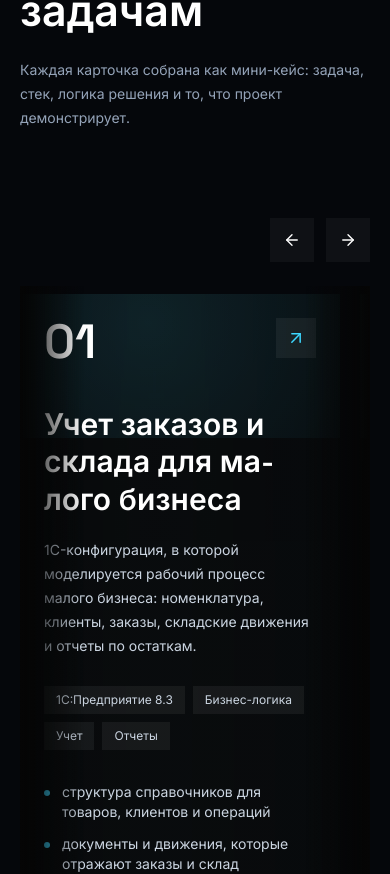
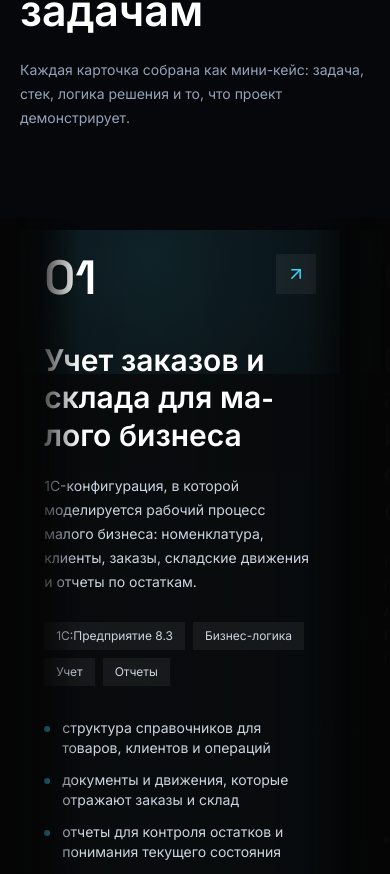
Before and after one commit to MAx-ICTU/DevShakov, a React (Vite) app: page / in a window 390 px wide. Shown: the part 5489-6363 px from the top of the page. Built offline with nearby package versions, Linux system fonts and the light colour scheme.

Commit message:
Make projects carousel draggable

```diff
--- a/src/sections/Projects.tsx
+++ b/src/sections/Projects.tsx
@@ -1,7 +1,7 @@
 import { motion, useMotionValue, useSpring, useTransform } from "framer-motion";
-import { ArrowLeft, ArrowRight, ArrowUpRight, ExternalLink } from "lucide-react";
+import { ArrowUpRight, ExternalLink } from "lucide-react";
 import { useEffect, useRef } from "react";
-import type { KeyboardEvent, MouseEvent } from "react";
+import type { KeyboardEvent, MouseEvent, PointerEvent } from "react";
 import { PlainRouteLink } from "../components/AnimatedLink";
 import { Container } from "../components/Container";
 import { SplitTextReveal } from "../components/animations/SplitTextReveal";
@@ -154,38 +154,92 @@ function WorkCard({ project, index, locale }: WorkCardProps) {
 export function Projects({ locale }: ProjectsProps) {
   const carouselRef = useRef<HTMLDivElement | null>(null);
   const isPausedRef = useRef(false);
+  const isDraggingRef = useRef(false);
+  const didDragRef = useRef(false);
+  const dragStartXRef = useRef(0);
+  const dragStartScrollRef = useRef(0);
+  const loopWidthRef = useRef(0);
+  const carouselProjects = [...projects, ...projects, ...projects];
 
-  const scrollProjects = (direction: 1 | -1) => {
+  const normalizeScroll = () => {
+    const node = carouselRef.current;
+    const loopWidth = loopWidthRef.current;
+    if (!node || !loopWidth) return;
+
+    if (node.scrollLeft >= loopWidth * 2) {
+      node.scrollLeft -= loopWidth;
+    } else if (node.scrollLeft <= 0) {
+      node.scrollLeft += loopWidth;
+    }
+  };
+
+  const handlePointerDown = (event: PointerEvent<HTMLDivElement>) => {
     const node = carouselRef.current;
     if (!node) return;
 
-    const card = node.querySelector<HTMLElement>("[data-carousel-card]");
-    const step = card ? card.offsetWidth + 20 : node.clientWidth * 0.72;
+    isPausedRef.current = true;
+    isDraggingRef.current = true;
+    didDragRef.current = false;
+    dragStartXRef.current = event.clientX;
+    dragStartScrollRef.current = node.scrollLeft;
+    node.setPointerCapture(event.pointerId);
+    node.classList.add("is-dragging");
+  };
 
-    if (direction > 0 && node.scrollLeft + node.clientWidth >= node.scrollWidth - step * 0.45) {
-      node.scrollTo({ left: 0, behavior: "smooth" });
-      return;
+  const handlePointerMove = (event: PointerEvent<HTMLDivElement>) => {
+    const node = carouselRef.current;
+    if (!node || !isDraggingRef.current) return;
+
+    const delta = event.clientX - dragStartXRef.current;
+    if (Math.abs(delta) > 6) {
+      didDragRef.current = true;
+    }
+    node.scrollLeft = dragStartScrollRef.current - delta;
+    normalizeScroll();
+  };
+
+  const stopDragging = (event: PointerEvent<HTMLDivElement>) => {
+    const node = carouselRef.current;
+    if (!node) return;
+
+    isDraggingRef.current = false;
+    isPausedRef.current = false;
+    node.classList.remove("is-dragging");
+    if (node.hasPointerCapture(event.pointerId)) {
+      node.releasePointerCapture(event.pointerId);
     }
 
-    if (direction < 0 && node.scrollLeft <= step * 0.25) {
-      node.scrollTo({ left: node.scrollWidth, behavior: "smooth" });
-      return;
-    }
+    window.setTimeout(() => {
+      didDragRef.current = false;
+    }, 80);
+  };
 
-    node.scrollBy({ left: step * direction, behavior: "smooth" });
-  };
+  useEffect(() => {
+    const node = carouselRef.current;
+    const firstCard = node?.querySelector<HTMLElement>("[data-carousel-card]");
+    if (!node || !firstCard) return;
+
+    const gap = 20;
+    loopWidthRef.current = (firstCard.offsetWidth + gap) * projects.length;
+    node.scrollLeft = loopWidthRef.current;
+  }, []);
 
   useEffect(() => {
     const reduceMotion = window.matchMedia("(prefers-reduced-motion: reduce)").matches;
     if (reduceMotion) return;
 
-    const timer = window.setInterval(() => {
-      if (!isPausedRef.current) {
-        scrollProjects(1);
+    let frame = 0;
+    const tick = () => {
+      const node = carouselRef.current;
+      if (node && !isPausedRef.current && !isDraggingRef.current) {
+        node.scrollLeft += 0.42;
+        normalizeScroll();
       }
-    }, 4200);
+      frame = window.requestAnimationFrame(tick);
+    };
 
-    return () => window.clearInterval(timer);
+    frame = window.requestAnimationFrame(tick);
+    return () => window.cancelAnimationFrame(frame);
   }, []);
 
   return (
@@ -206,49 +260,44 @@ export function Projects({ locale }: ProjectsProps) {
               : "Each card is shaped as a mini case: task, stack, solution logic and what the project demonstrates."}
           </p>
         </div>
+      </Container>
 
-        <div className="mb-6 flex justify-end gap-3">
-          <button
-            type="button"
-            onClick={() => scrollProjects(-1)}
-            className="grid h-11 w-11 place-items-center bg-white/[0.045] text-white/72 transition hover:bg-cyan hover:text-black"
-            aria-label={locale === "ru" ? "Предыдущие проекты" : "Previous projects"}
-          >
-            <ArrowLeft size={18} strokeWidth={1.8} />
-          </button>
-          <button
-            type="button"
-            onClick={() => scrollProjects(1)}
-            className="grid h-11 w-11 place-items-center bg-white/[0.045] text-white/72 transition hover:bg-cyan hover:text-black"
-            aria-label={locale === "ru" ? "Следующие проекты" : "Next projects"}
-          >
-            <ArrowRight size={18} strokeWidth={1.8} />
-          </button>
-        </div>
-
-        <div className="-mx-5 px-5 sm:-mx-8 sm:px-8 lg:-mx-14 lg:px-14">
+      <div className="relative left-1/2 w-screen -translate-x-1/2 overflow-hidden">
         <div className="project-carousel-shell relative">
           <div
             ref={carouselRef}
-              className="project-carousel-scroll flex gap-5 overflow-x-auto py-2"
+            className="project-carousel-scroll flex cursor-grab gap-5 overflow-x-auto px-[max(1.25rem,calc((100vw-80rem)/2))] py-3 active:cursor-grabbing"
+            onPointerDown={handlePointerDown}
+            onPointerMove={handlePointerMove}
+            onPointerUp={stopDragging}
+            onPointerCancel={stopDragging}
             onPointerEnter={() => {
               isPausedRef.current = true;
             }}
-              onPointerLeave={() => {
+            onPointerLeave={(event) => {
+              if (isDraggingRef.current) {
+                stopDragging(event);
+                return;
+              }
               isPausedRef.current = false;
             }}
+            onClickCapture={(event) => {
+              if (didDragRef.current) {
+                event.preventDefault();
+                event.stopPropagation();
+              }
+            }}
           >
-              {projects.map((project, index) => (
-                <div key={project.slug} data-carousel-card className="w-[min(82vw,25rem)] shrink-0 snap-start">
-                  <WorkCard project={project} index={index} locale={locale} />
+            {carouselProjects.map((project, index) => (
+              <div key={`${project.slug}-${index}`} data-carousel-card className="w-[min(82vw,25rem)] shrink-0 snap-start">
+                <WorkCard project={project} index={index % projects.length} locale={locale} />
               </div>
             ))}
           </div>
-            <div className="pointer-events-none absolute inset-y-0 left-0 w-16 bg-gradient-to-r from-[#050505] to-transparent sm:w-24" />
-            <div className="pointer-events-none absolute inset-y-0 right-0 w-16 bg-gradient-to-l from-[#050505] to-transparent sm:w-24" />
+          <div className="pointer-events-none absolute inset-y-0 left-0 w-20 bg-gradient-to-r from-[#050505] via-[#050505]/80 to-transparent sm:w-36" />
+          <div className="pointer-events-none absolute inset-y-0 right-0 w-20 bg-gradient-to-l from-[#050505] via-[#050505]/80 to-transparent sm:w-36" />
         </div>
       </div>
-      </Container>
     </section>
   );
 }
--- a/src/styles/index.css
+++ b/src/styles/index.css
@@ -187,10 +187,18 @@ textarea {
   scroll-snap-type: x mandatory;
   scroll-padding-inline: 1.25rem;
   scrollbar-width: none;
+  overscroll-behavior-x: contain;
+  user-select: none;
+  -webkit-user-select: none;
+  touch-action: pan-y;
 }
 
 .project-carousel-scroll::-webkit-scrollbar {
   display: none;
+}
+
+.project-carousel-scroll.is-dragging {
+  scroll-snap-type: none;
 }
 
 .glitch-portrait {
```
Lines whose indentation alone changed are shown as unchanged.
